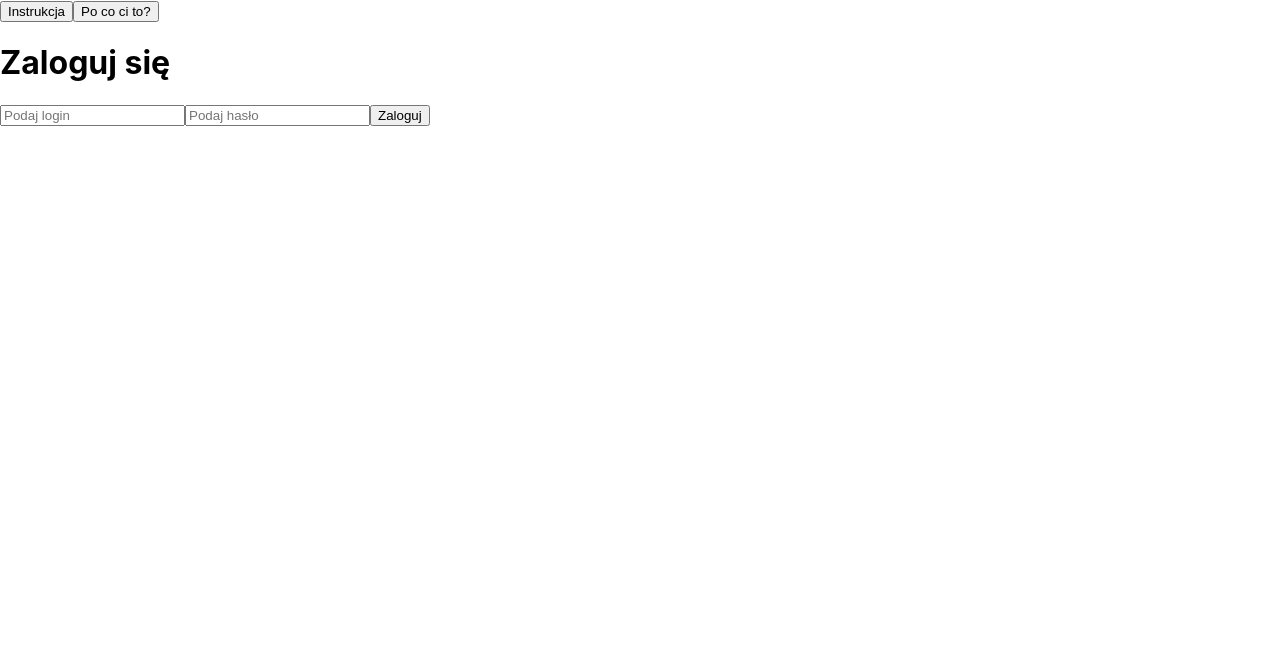
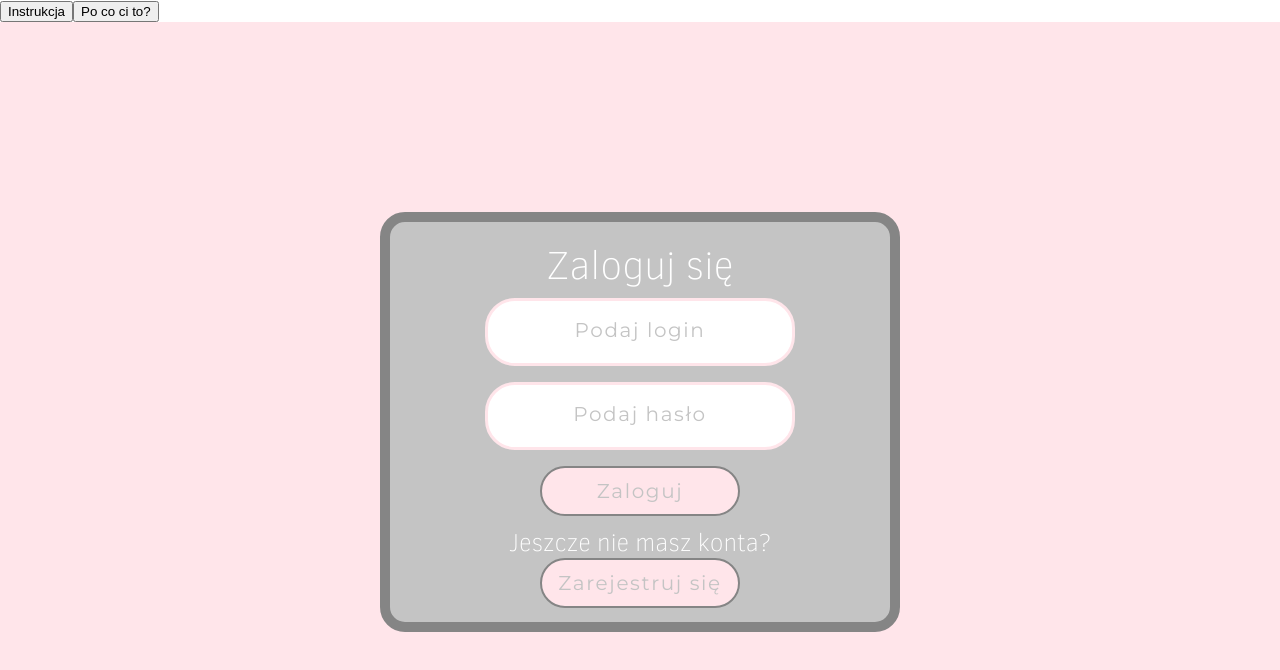
Before and after one commit to YuliiaZaliesna/habitstracker, a React (Create React App) app: page /home in a window 1280 px wide. Shown: the top 670 px of the page. Built offline with nearby package versions, Linux system fonts and the light colour scheme.

Commit message:
login page added

```diff
--- a/src/index.js
+++ b/src/index.js
@@ -5,6 +5,7 @@ import App from './App';
 import Homepage from './pages/Homepage/Homepage';
 import reportWebVitals from './reportWebVitals';
 import {BrowserRouter, Routes, Route} from "react-router-dom";
+import './pages/Homepage/components/Login/LoginStyle.scss';
 
 const root = ReactDOM.createRoot(document.getElementById('root'));
 root.render(
--- a/src/pages/Homepage/components/Header/Header.jsx
+++ b/src/pages/Homepage/components/Header/Header.jsx
@@ -4,7 +4,7 @@ function Header(props){
     const { pageType } = props; // => const pageType = props.pageType
     console.log('=============>', props);
     return(
-        <div>
+        <div className= "headers">
             {pageType !== PageTypes.INSTRUKCJA ? <button>Instrukcja</button> : "" }
             {pageType !== PageTypes.FAQ ? <button>Po co ci to?</button> : "" }
             {pageType !== PageTypes.HOMEPAGE ? <button>Zaloguj się</button> : "" }
--- a/src/pages/Homepage/components/Login/Login.jsx
+++ b/src/pages/Homepage/components/Login/Login.jsx
@@ -1,10 +1,38 @@
-function Login(){
+const Login = () => {
     return(
-        <div>
-            <h1>Zaloguj się</h1>
-            <input type="text" placeholder="Podaj login" />
-            <input type="password" placeholder="Podaj hasło" />
-            <input type="submit" value="Zaloguj" />
+        <div className={"container"}>
+            {/*<div className={"formsWrapper"}>
+                <div className={"loginForm"}>
+                    <h1>Zaloguj się</h1>
+                        <div className={"inputs"}>
+                            <input type="text" placeholder="Podaj login" />
+                            <input type="password" placeholder="Podaj hasło" />
+                            <input type="submit" value="Zaloguj" />
+                        </div>
+                    <h5>Jeszcze nie masz konta?</h5>
+                    <button className={"loginbtn"}>Zarejestruj się</button>
+                </div>
+                <div className={"signupForm"}>
+                    <h1>Zarejestruj się</h1>
+                    <div className={"inputs"}>
+                        <input type="text" placeholder="Podaj login" />
+                        <input type="password" placeholder="Podaj hasło" />
+                        <input type="submit" value="Utworz konto" />
+                    </div>
+                    <h5>Już masz konto?</h5>
+                    <button className={"signupbtn"}>Zaloguj się</button>
+                </div>
+            </div>*/}
+            <div className={"loginComponent"}>
+                <h1>Zaloguj się</h1>
+                <div className={"inputs"}>
+                    <input type="text" placeholder="Podaj login" />
+                    <input type="password" placeholder="Podaj hasło" />
+                    <input className={"btnsubmit"} type="submit" value="Zaloguj" />
+                </div>
+                <h5>Jeszcze nie masz konta?</h5>
+                <button className={"loginbtn"}>Zarejestruj się</button>
+            </div>
         </div>
     );
 }
--- /dev/null
+++ b/src/pages/Homepage/components/Login/LoginStyle.scss
@@ -0,0 +1,102 @@
+.container{
+    width: 100%;
+    height: 100vh;
+    background-color: #FFE5EA;
+    background-size: cover;
+    perspective: 100rem;
+    display: flex;
+    justify-content: center;
+    align-items: center;
+}
+
+@font-face {
+    font-family: ClearSansThin;
+    src: url(clearsans-thin.ttf);
+}
+
+@font-face {
+    font-family: Montserrat;
+    src: url(Montserrat-VariableFont_wght.ttf);
+}
+
+.loginComponent {
+    display: flex;
+    width: 500px;
+    height: 400px;
+    background-color: #C4C4C4;
+    flex-direction: column;
+    flex-wrap: nowrap;
+    align-content: space-around;
+    justify-content: center;
+    align-items: center;
+    border: 10px solid #858585;
+    border-radius: 25px;
+
+    .loginbtn{
+        width: 200px;
+        height: 50px;
+        background-color: #FFE5EA;
+        color: #C4C4C4;
+        border: 2px solid #858585;
+        border-radius: 25px;
+        padding: 10px;
+        font-size: 20px;
+        font-family: Montserrat;
+        letter-spacing: 0.1rem;
+    }
+
+    h1{
+        font-family: ClearSansThin;
+        color: #FFFFFF;
+        font-weight: lighter;
+        font-size: 40px;
+        margin: 0;
+    }
+
+    h5{
+        font-family: ClearSansThin;
+        color: #FFFFFF;
+        font-weight: lighter;
+        font-size: 25px;
+        margin: 0;
+    }
+
+    .inputs{
+        display: flex;
+        flex-direction: column;
+        flex-wrap: nowrap;
+        align-content: center;
+        justify-content: center;
+        align-items: center;
+    }
+
+    input{
+        width: 300px;
+        height: 60px;
+        //padding: 0.5rem 1rem;
+        margin: 0.5rem 0;
+        background-color: #FFFFFF;
+        border: 3px solid #FFE5EA;
+        border-radius: 30px;
+        color: #C4C4C4;
+        letter-spacing: 0.1rem;
+        font-family: Montserrat;
+    }
+
+    input::placeholder{
+        color: #C4C4C4;
+        text-align: center;
+        font-size: 20px;
+    }
+
+    .btnsubmit{
+        width: 200px;
+        height: 50px;
+        background-color: #FFE5EA;
+        color: #C4C4C4;
+        border: 2px solid #858585;
+        border-radius: 25px;
+        padding: 10px;
+        font-size: 20px;
+    }
+}
```
Also changed, not shown: src/pages/Homepage/components/Login/Montserrat-VariableFont_wght.ttf (added), src/pages/Homepage/components/Login/clearsans-thin.ttf (added), src/pages/Homepage/components/Registration/Registration.jsx (added).
